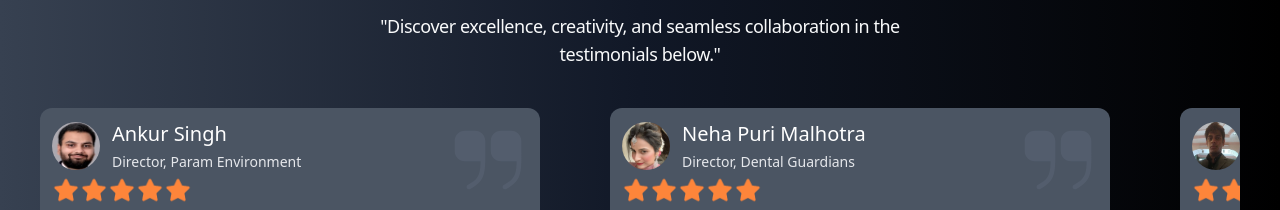
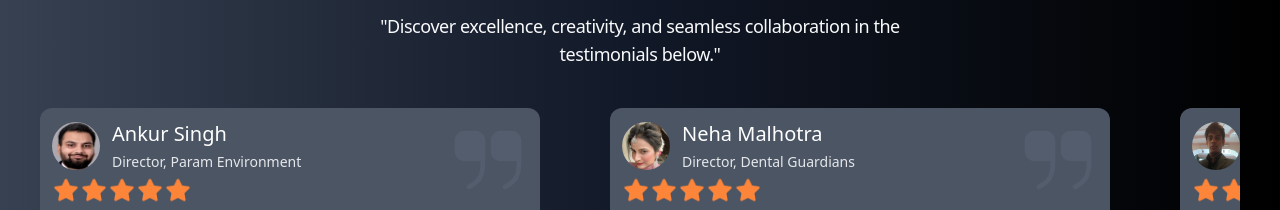
Before and after one commit to narendrarty17/port, a Next.js app: page / in a window 1280 px wide. Shown: the part 3766-3976 px from the top of the page. Built offline with nearby package versions, Linux system fonts and the light colour scheme.

Commit message:
Update testimonials.js

```diff
--- a/components/testimonials.js
+++ b/components/testimonials.js
@@ -10,7 +10,7 @@ const reviews = [
         "rating": 5
     },
     {
-        "name": "Neha Puri Malhotra",
+        "name": "Neha Malhotra",
         "image": "/images/testimonials/neha.jpg",
         "role": "Director, Dental Guardians",
         "review": "Remarkable contributor! Brings a creative approach and technical excellence to every project. Consistently delivers high-quality results with precision and attention to detail. A true team player, always going above and beyond to ensure project success. Exceptional work ethic and skill set, highly recommended!",
```
